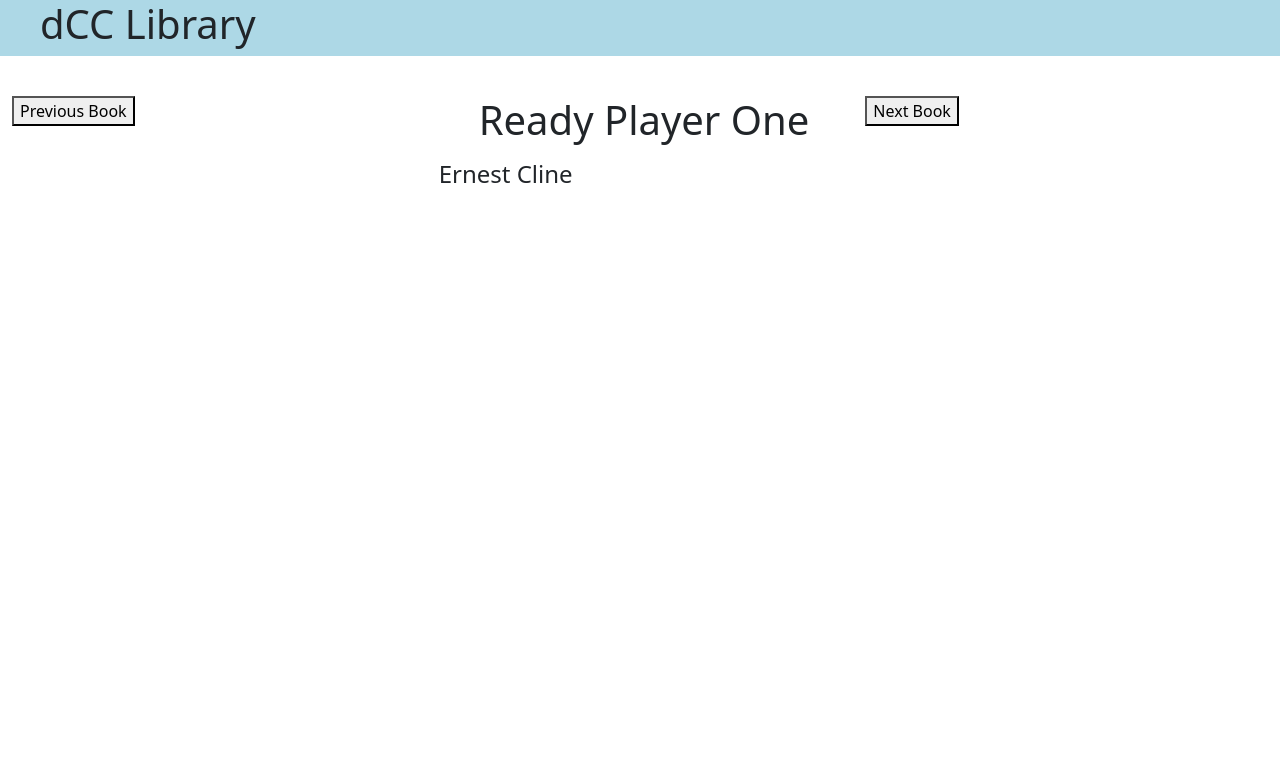
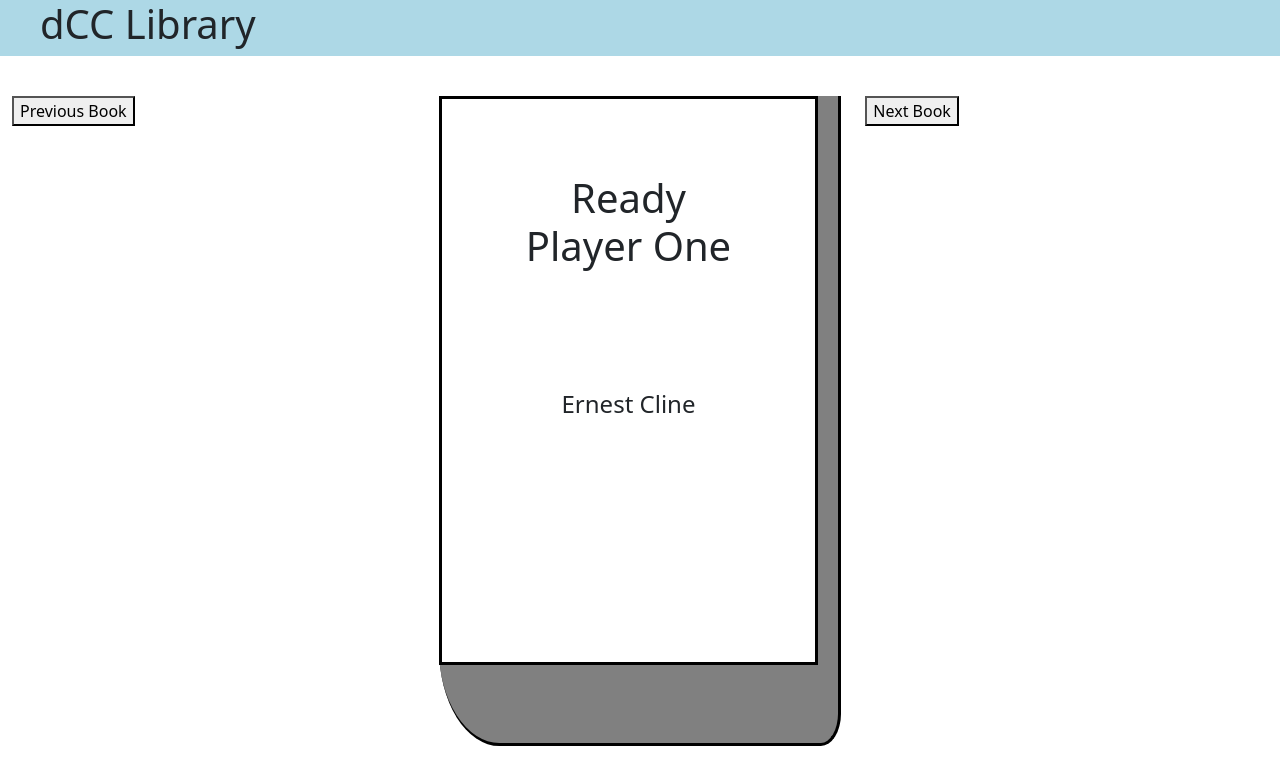
Before and after one commit to Therbots/DCC_library, a React (Create React App) app: page / in a window 1280 px wide. Shown: the top 784 px of the page. Built offline with nearby package versions, Linux system fonts and the light colour scheme.

Commit message:
seperated book view display into separate cook component

```diff
--- /dev/null
+++ b/src/components/Book/Book.css
@@ -0,0 +1,31 @@
+.cover {
+    background-color: white;
+    text-align: center;
+    border: solid black;
+    border-width: 1 1px;
+    height: 88%;
+    width: 95%;
+}
+
+.book {
+    background-color: grey;
+    text-align: center;
+    border-right: solid black;
+    border-bottom: solid black;
+    border-width: 1 1px;
+    height: 650px;
+    width: 100%;
+    border-bottom-left-radius: 15%;
+    border-bottom-right-radius: 5%;
+}
+
+.title {
+    padding: 20%;
+}
+
+.author {
+    padding-top: 10%;
+    padding-left: 5%;
+    padding-right: 5%;
+    padding-bottom: 50%;
+}
--- /dev/null
+++ b/src/components/Book/Book.jsx
@@ -0,0 +1,15 @@
+import React from 'react';
+import './Book.css'
+
+const Book = (props) => {
+    return (
+        <div className="book">
+            <div className="cover">
+                <h1 className="title">{props.book.title}</h1>
+                <h4 className="author">{props.book.author}</h4>
+            </div>
+        </div>
+     );
+}
+
+export default Book;
--- a/src/components/bookViewer/BookViewer.jsx
+++ b/src/components/bookViewer/BookViewer.jsx
@@ -1,19 +1,16 @@
 import React from 'react';
+import Book from '../Book/Book';
 
 const BookViewer = (props) => {
     return (
     <div className="row row-spacer">
         <div className="col-md-4">
-            {/*Button here to move to previos book viewed*/}
             <button onClick={props.previousBook}>Previous Book</button>
         </div>
         <div className="col-md-4">
-            {/*Display book with cover here*/}
-            <h1>{props.book.title}</h1>
-            <h4>{props.book.author}</h4>
+            <Book book={props.book} />
         </div>
         <div className="col-md-4">
-            {/*Button here to move to next book viewed*/}
             <button onClick={props.nextBook}>Next Book</button>
     </div>
 </div> );
```
